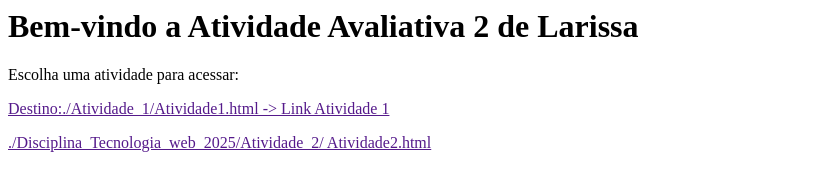
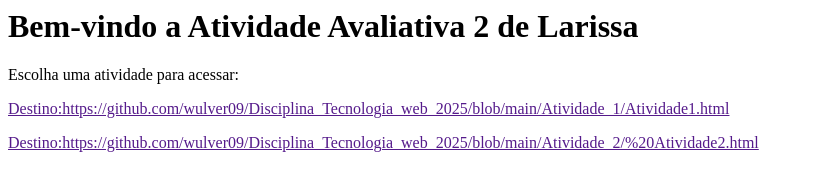
Before and after one commit to wulver09/Disciplina_Tecnologia_web_2025, a plain HTML site: page index.html in a window 1280 px wide. Shown: the whole page, without its empty margins (0-814 px from the left). Drawn offline with Linux system fonts and the light colour scheme.

Commit message:
hjsabdhS

```diff
--- a/index.html
+++ b/index.html
@@ -6,8 +6,8 @@
     <body>
         <p>Escolha uma atividade para acessar:</p>
         <img=src="./images/IMG_20250504_212656_859.jpg"="120" height="120">
-        <p><a href="">Destino:./Atividade_1/Atividade1.html -> Link Atividade 1</a></p>
-        <p><a href="">./Disciplina_Tecnologia_web_2025/Atividade_2/ Atividade2.html</a></p>
+        <p><a href="">Destino:https://github.com/wulver09/Disciplina_Tecnologia_web_2025/blob/main/Atividade_1/Atividade1.html</a></p>
+        <p><a href="">Destino:https://github.com/wulver09/Disciplina_Tecnologia_web_2025/blob/main/Atividade_2/%20Atividade2.html</a></p>
         <img=src'./images/-5b4df54a4de7.webp="120" height="120">
     </body>
 </html>
```
